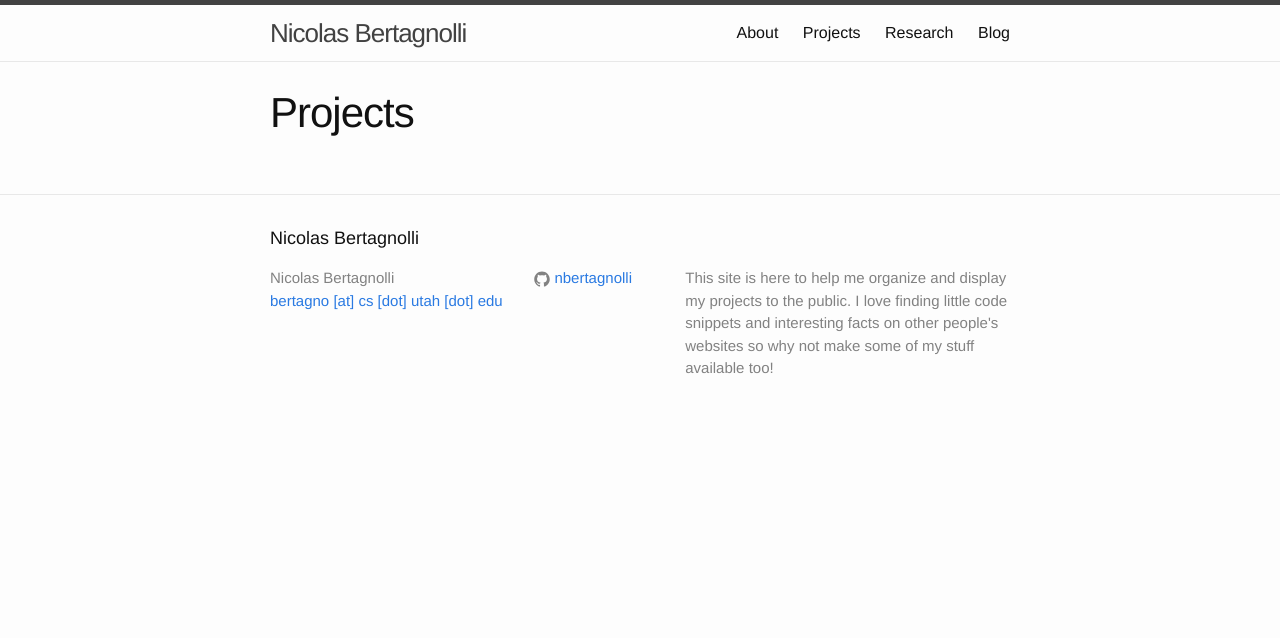
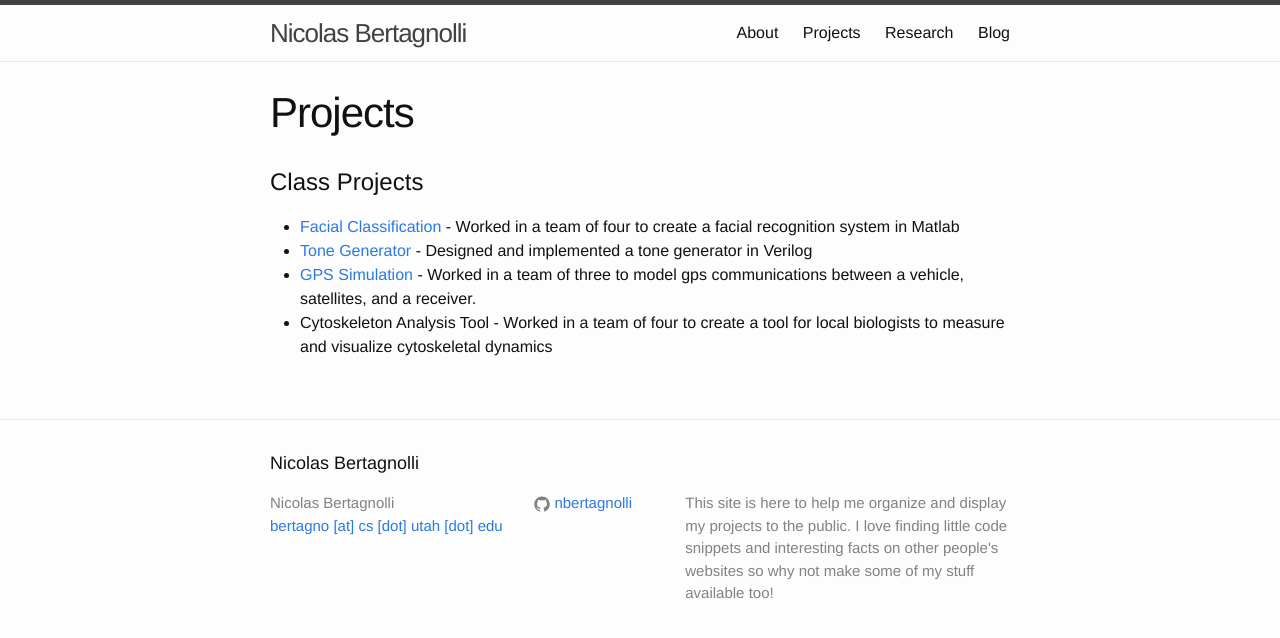
Before and after one commit to nbertagnolli/nbertagnolli.github.io, a Jekyll site: the page built from Projects/index.md, in a window 1280 px wide. Shown: the top 638 px of the page. Built offline with Jekyll 4.4.1, drawn with Linux system fonts in a browser that asks for light colours.

Commit message:
Updated Projects with links to descriptions

```diff
--- a/Projects/index.md
+++ b/Projects/index.md
@@ -5,12 +5,15 @@ header:
 group : navigation
 ---
 
+
+<h1>Class Projects</h1>
+* <a target = "_blank" href = "https://github.com/nbertagnolli/eigenfaces">Facial Classification</a> - Worked in a team of four to create a facial recognition system in Matlab
+* <a target = "_blank" href = "/assets/Tone_Project.pdf">Tone Generator</a> - Designed and implemented a tone generator in Verilog
+* <a target = "_blank" href = "/assets/GPS_Project.pdf">GPS Simulation</a> -  Worked in a team of three to model gps communications between a vehicle, satellites, and a receiver.
+* Cytoskeleton Analysis Tool - Worked in a team of four to create a tool for local biologists to measure and visualize cytoskeletal dynamics
+
+
 <!--
-<h1>Class Projects</h1>
-* Facial Classification
-* Tone Generator
-* Cytoskeleton Analysis Tool
-
 <h1>Side Projects</h1>
 * Markov Chain Language Model
 * Travel Visualization
```
Also changed, not shown: 2 other files.
